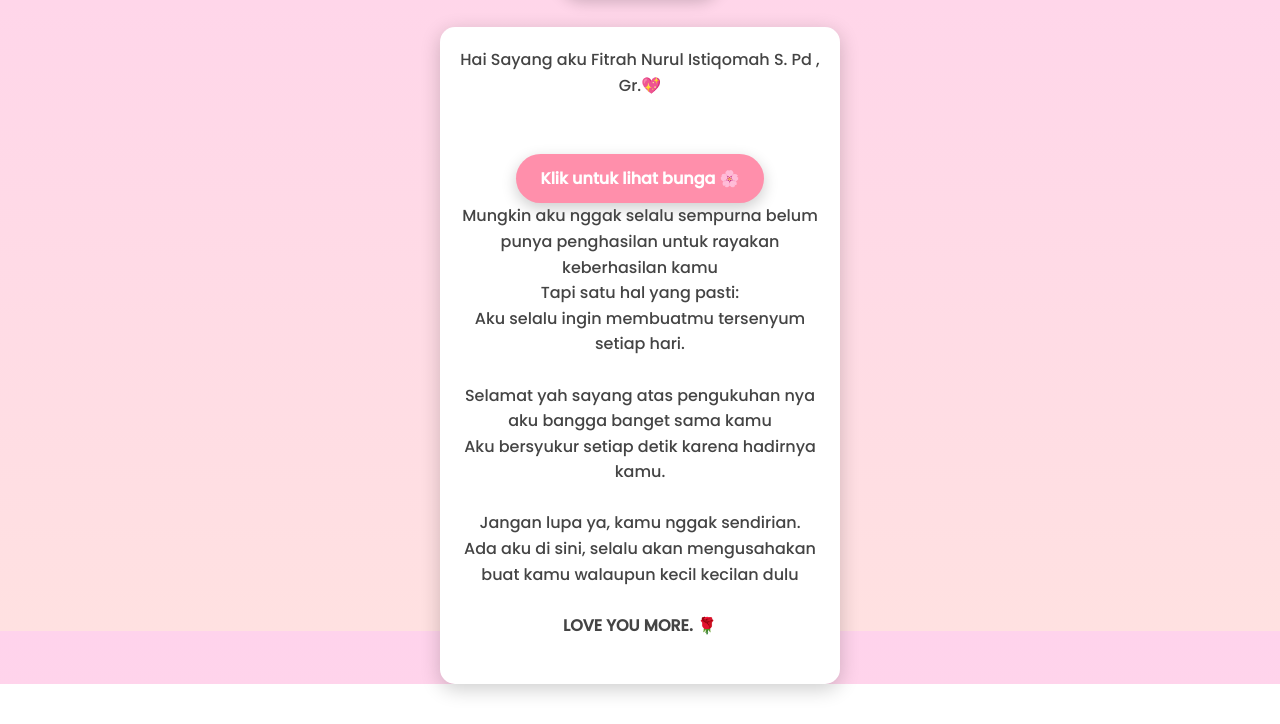
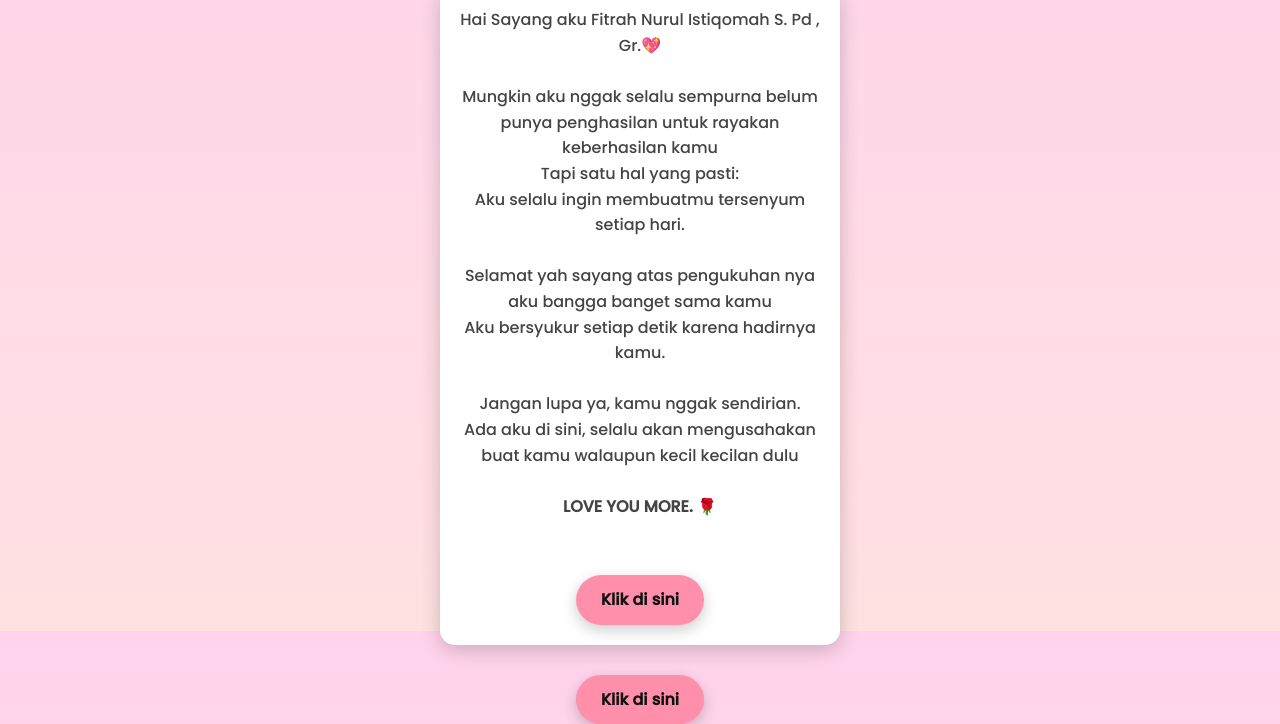
Before and after one commit to wrencsitara/fitrahnurulistiqomah-, a plain HTML site: page index.html in a window 1280 px wide. Both pictures are taken after a click on the button "Buka Surat 💌". Shown: the part 169-893 px from the top of the page. Before the commit the page ends 853 px from the top, so only its background shows below. Drawn offline with Linux system fonts and the light colour scheme.

Commit message:
Update index.html

```diff
--- a/index.html
+++ b/index.html
@@ -17,9 +17,6 @@
 
  <div class="letter" id="letterBox">
   Hai Sayang aku Fitrah Nurul Istiqomah S. Pd , Gr.💖<br><br>
-<div>
-  <a href="flower.html" class="btn">Klik untuk lihat bunga 🌸</a>
-</div>
   Mungkin aku nggak selalu sempurna belum punya penghasilan untuk rayakan keberhasilan kamu<br>
   Tapi satu hal yang pasti:<br>
   Aku selalu ingin membuatmu tersenyum setiap hari.<br><br>
@@ -31,10 +28,10 @@
   Ada aku di sini, selalu akan mengusahakan buat kamu walaupun kecil kecilan dulu<br><br>
 
   <b>LOVE YOU MORE. 🌹</b><br><br>
+   <div>   <div class="button">     <a href="flower.html" class="btn">Klik di sini</a>   </div> </div>
  </div>
 
-
-
+<div>   <div class="button">     <a href="flower.html" class="btn">Klik di sini</a>   </div> </div>
 
     <audio id="bgMusic" autoplay loop>
       <source
```
